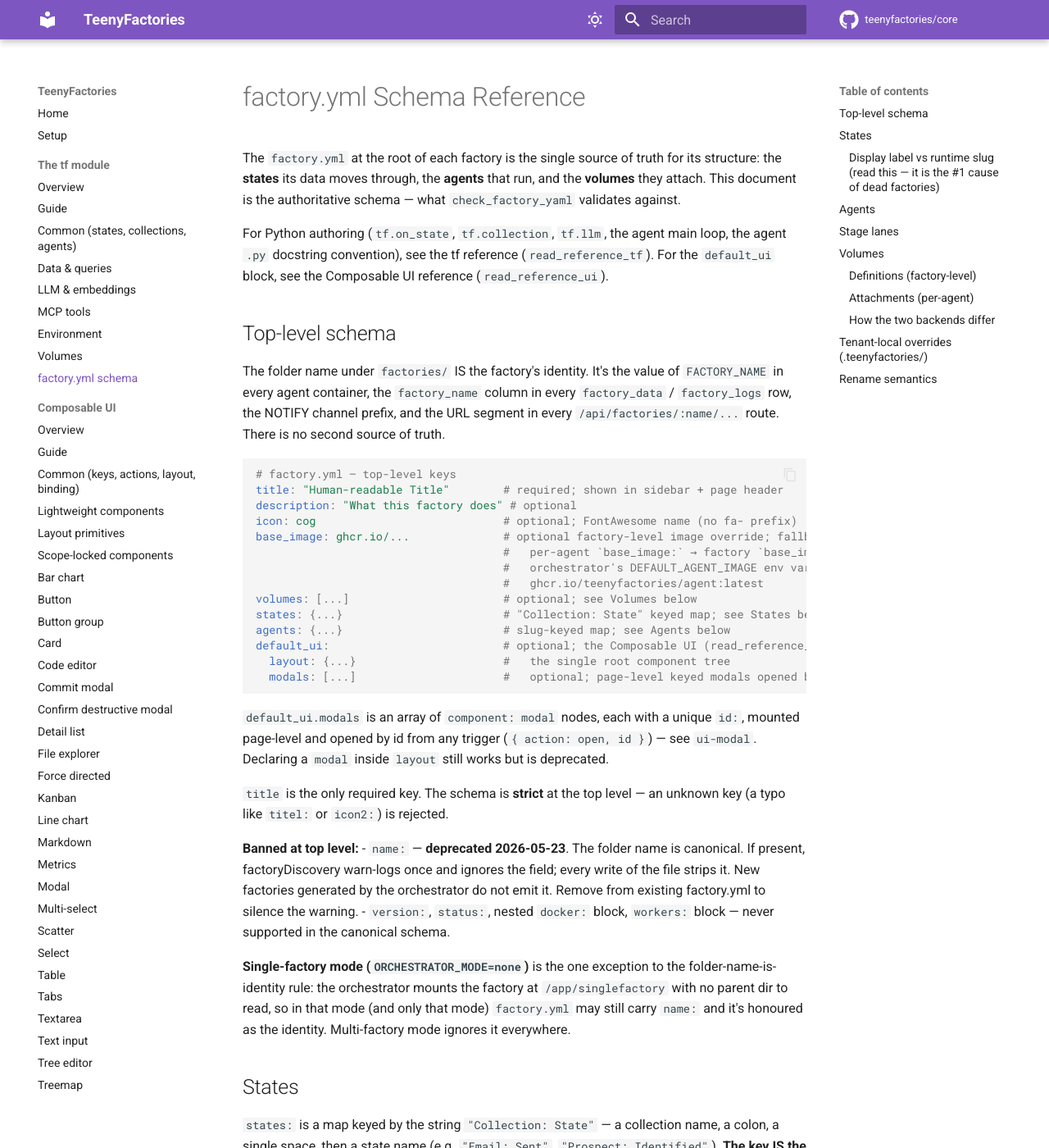
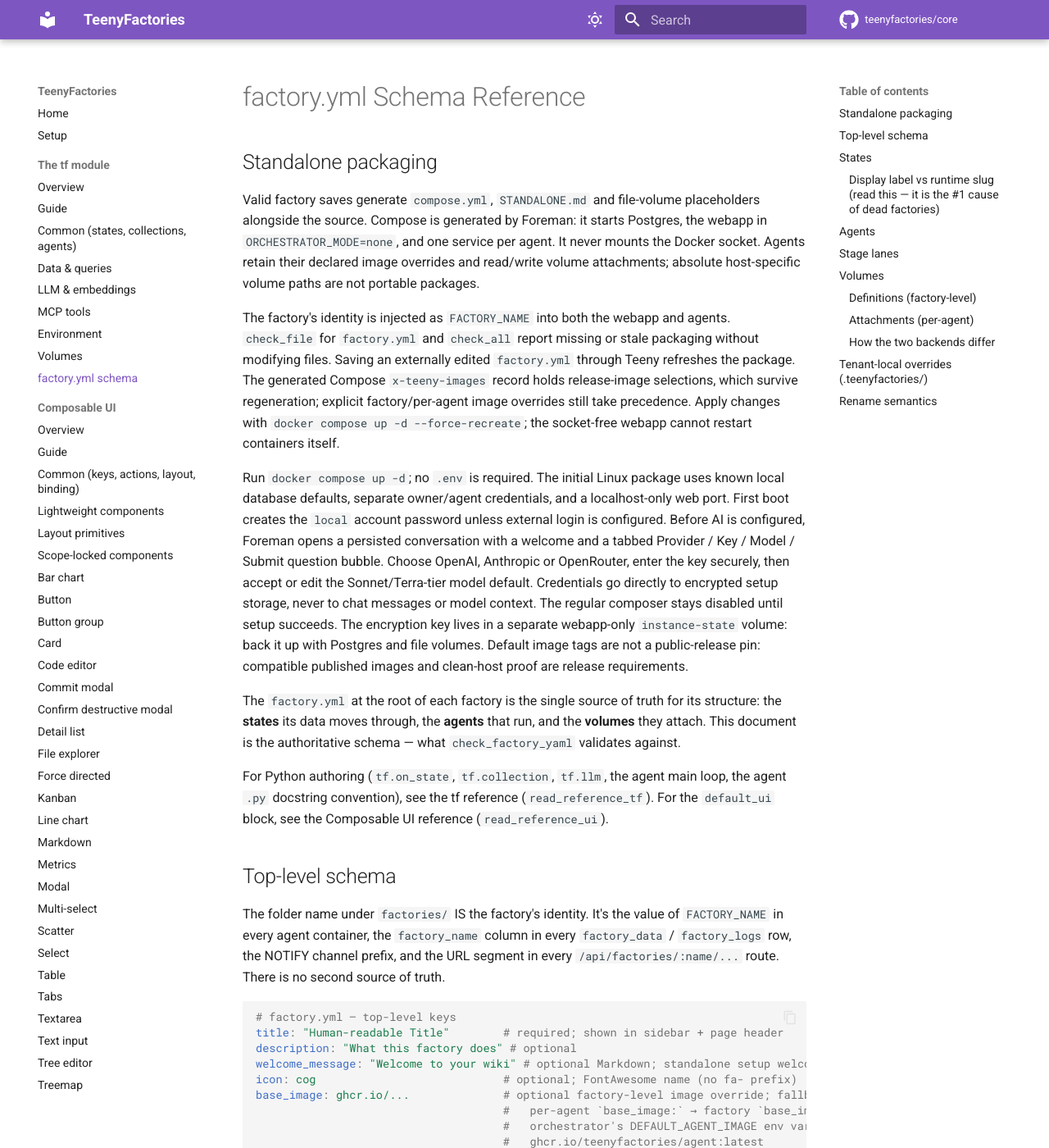
Before and after one commit to teenyfactories/core, an MkDocs documentation site: the page built from docs/reference/factory-yaml.md, in a window 1280 px wide and 1400 px high. Shown: the whole window at 82% size. Built offline with MkDocs 1.6.1 and Material for MkDocs 9.7.7, drawn with Linux system fonts in a browser that asks for light colours; comment, search, counter and statistics services are not loaded; some of the changed text lies outside the part shown.

Commit message:
docs: mirror standalone packaging and onboarding reference

```diff
--- a/docs/reference/factory-yaml.md
+++ b/docs/reference/factory-yaml.md
@@ -1,4 +1,12 @@
 # factory.yml Schema Reference
+
+## Standalone packaging
+
+Valid factory saves generate `compose.yml`, `STANDALONE.md` and file-volume placeholders alongside the source. Compose is generated by Foreman: it starts Postgres, the webapp in `ORCHESTRATOR_MODE=none`, and one service per agent. It never mounts the Docker socket. Agents retain their declared image overrides and read/write volume attachments; absolute host-specific volume paths are not portable packages.
+
+The factory's identity is injected as `FACTORY_NAME` into both the webapp and agents. `check_file` for `factory.yml` and `check_all` report missing or stale packaging without modifying files. Saving an externally edited `factory.yml` through Teeny refreshes the package. The generated Compose `x-teeny-images` record holds release-image selections, which survive regeneration; explicit factory/per-agent image overrides still take precedence. Apply changes with `docker compose up -d --force-recreate`; the socket-free webapp cannot restart containers itself.
+
+Run `docker compose up -d`; no `.env` is required. The initial Linux package uses known local database defaults, separate owner/agent credentials, and a localhost-only web port. First boot creates the `local` account password unless external login is configured. Before AI is configured, Foreman opens a persisted conversation with a welcome and a tabbed Provider / Key / Model / Submit question bubble. Choose OpenAI, Anthropic or OpenRouter, enter the key securely, then accept or edit the Sonnet/Terra-tier model default. Credentials go directly to encrypted setup storage, never to chat messages or model context. The regular composer stays disabled until setup succeeds. The encryption key lives in a separate webapp-only `instance-state` volume: back it up with Postgres and file volumes. Default image tags are not a public-release pin: compatible published images and clean-host proof are release requirements.
 
 The `factory.yml` at the root of each factory is the single source of truth for its
 structure: the **states** its data moves through, the **agents** that run, and the
@@ -20,6 +28,7 @@
 # factory.yml — top-level keys
 title: "Human-readable Title"        # required; shown in sidebar + page header
 description: "What this factory does" # optional
+welcome_message: "Welcome to your wiki" # optional Markdown; standalone setup welcome only
 icon: cog                            # optional; FontAwesome name (no fa- prefix)
 base_image: ghcr.io/...              # optional factory-level image override; fallback chain:
                                      #   per-agent `base_image:` → factory `base_image:` →
@@ -39,6 +48,8 @@
 
 `title` is the only required key. The schema is **strict** at the top level — an
 unknown key (a typo like `titel:` or `icon2:`) is rejected.
+
+`welcome_message` accepts up to 8,000 characters of display-only Markdown. It replaces the built-in setup greeting only in single-factory `ORCHESTRATOR_MODE=none`; multi-factory deployments ignore it. It is never a system prompt and cannot replace the required secure configuration form.
 
 **Banned at top level:**
 - `name:` — **deprecated 2026-05-23**. The folder name is canonical. If present,
```
